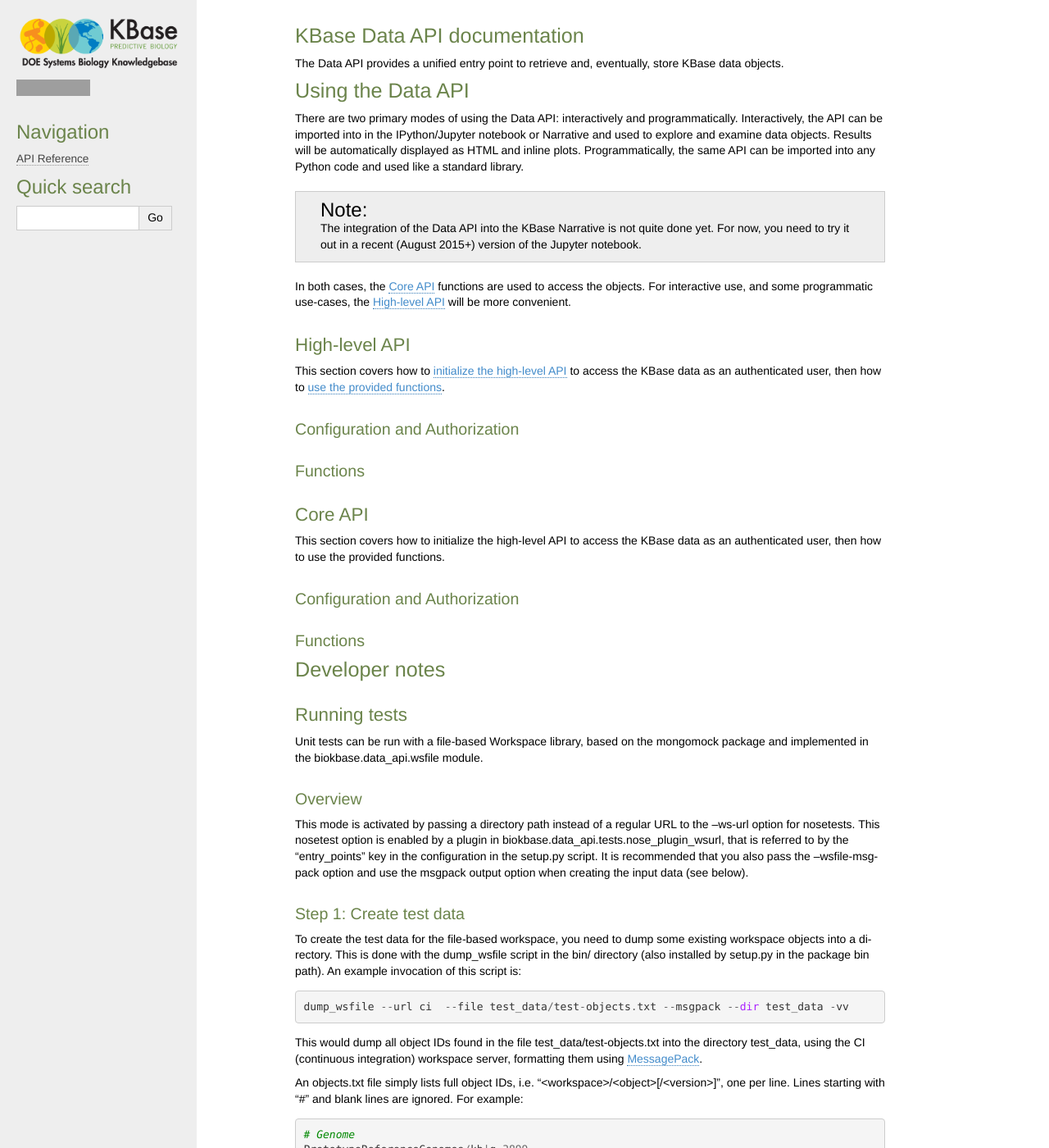
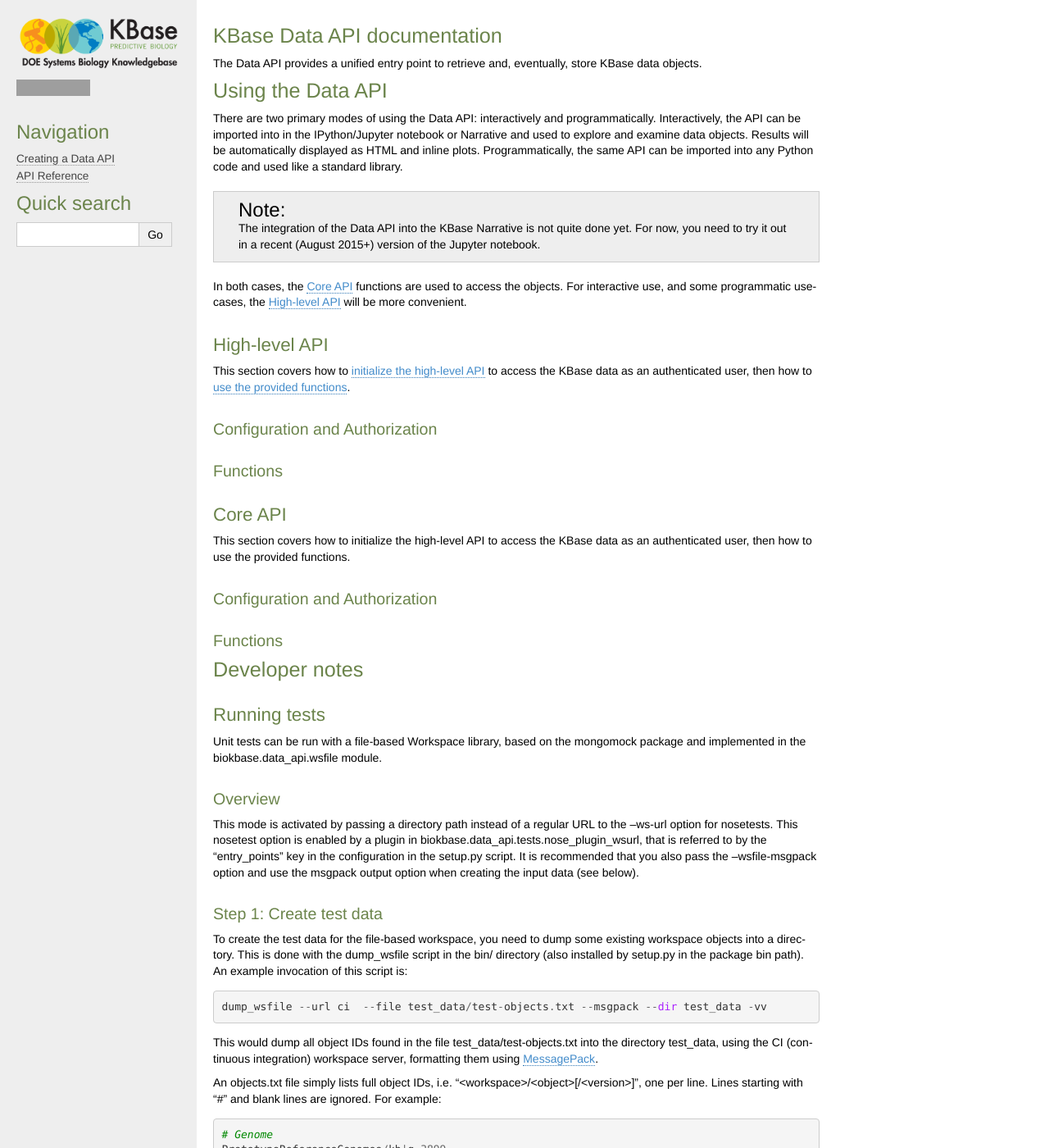
Before and after one commit to kbaseattic/data_api, a Sphinx documentation site: the page built from docs/index.rst, in a window 1280 px wide and 1400 px high. Shown: the whole window at 82% size. Built offline with Sphinx 7.4.7, drawn with Linux system fonts in a browser that asks for light colours; grey boxes are pictures that could not be loaded.

Commit message:
some more tweakz

```diff
--- a/docs/_static/css/kbase.css
+++ b/docs/_static/css/kbase.css
@@ -64,15 +64,16 @@ div.sphinxsidebar #searchbox input[type="text"] {
    'fixed' position sidebar in weird ways. */
 div.document {
     min-height: 550px;
+    width: auto;
 }
 
-/* hide the toctree inside the document itself */
-div.toctree-wrapper {
+/* hide the toctree right after a body */
+div.body > div.toctree-wrapper {
     display: none;
 }
 
 div.bodywrapper {
-    margin-left: 160px; /* alabaster has 220px, too much */
+    margin-left: 230px;
 }
 
 /* emphasize top-level headings */
--- a/docs/index.rst
+++ b/docs/index.rst
@@ -6,6 +6,7 @@
 .. toctree::
     :maxdepth: 2
 
+    create_api
     API Reference <biokbase>
 
 KBase Data API documentation
```
Also changed, not shown: 1 other file.
